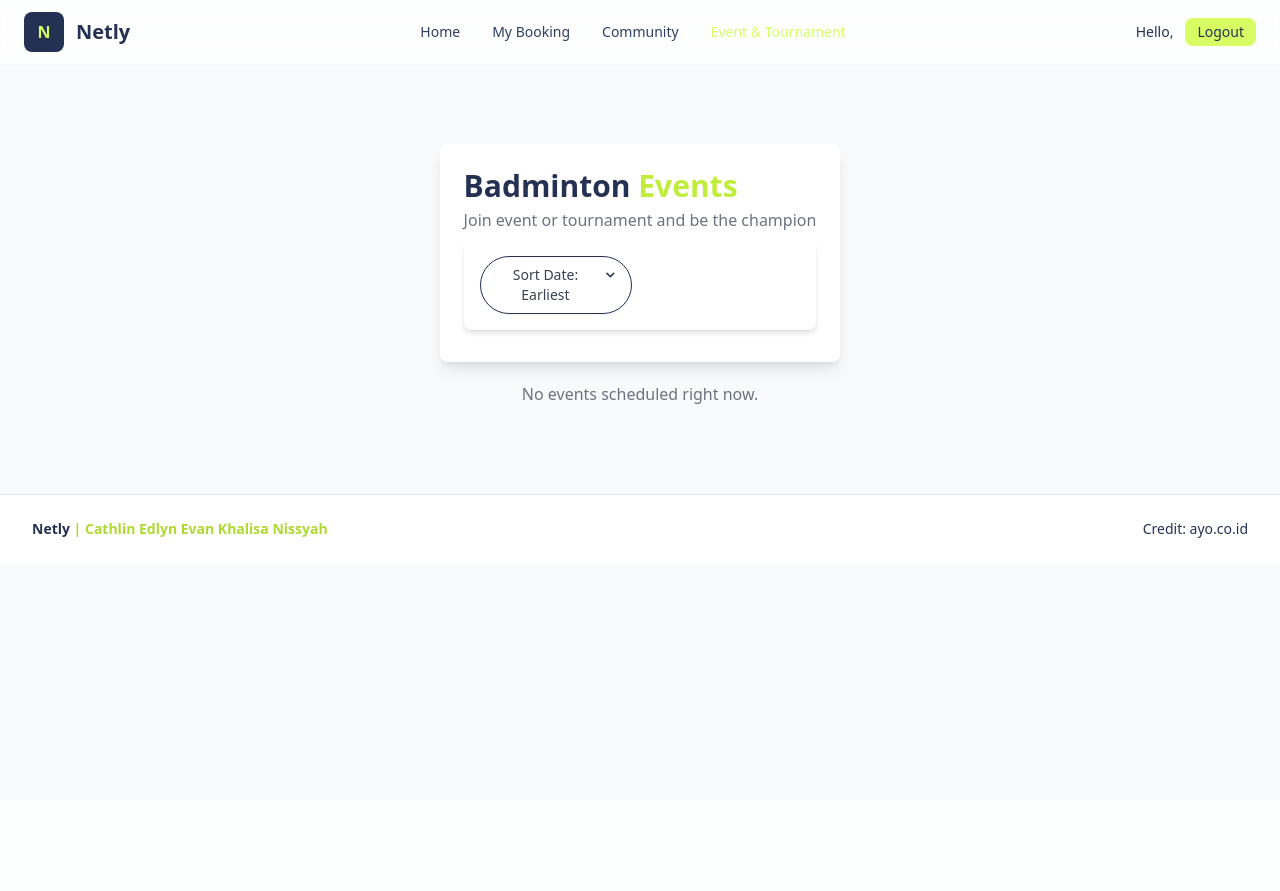
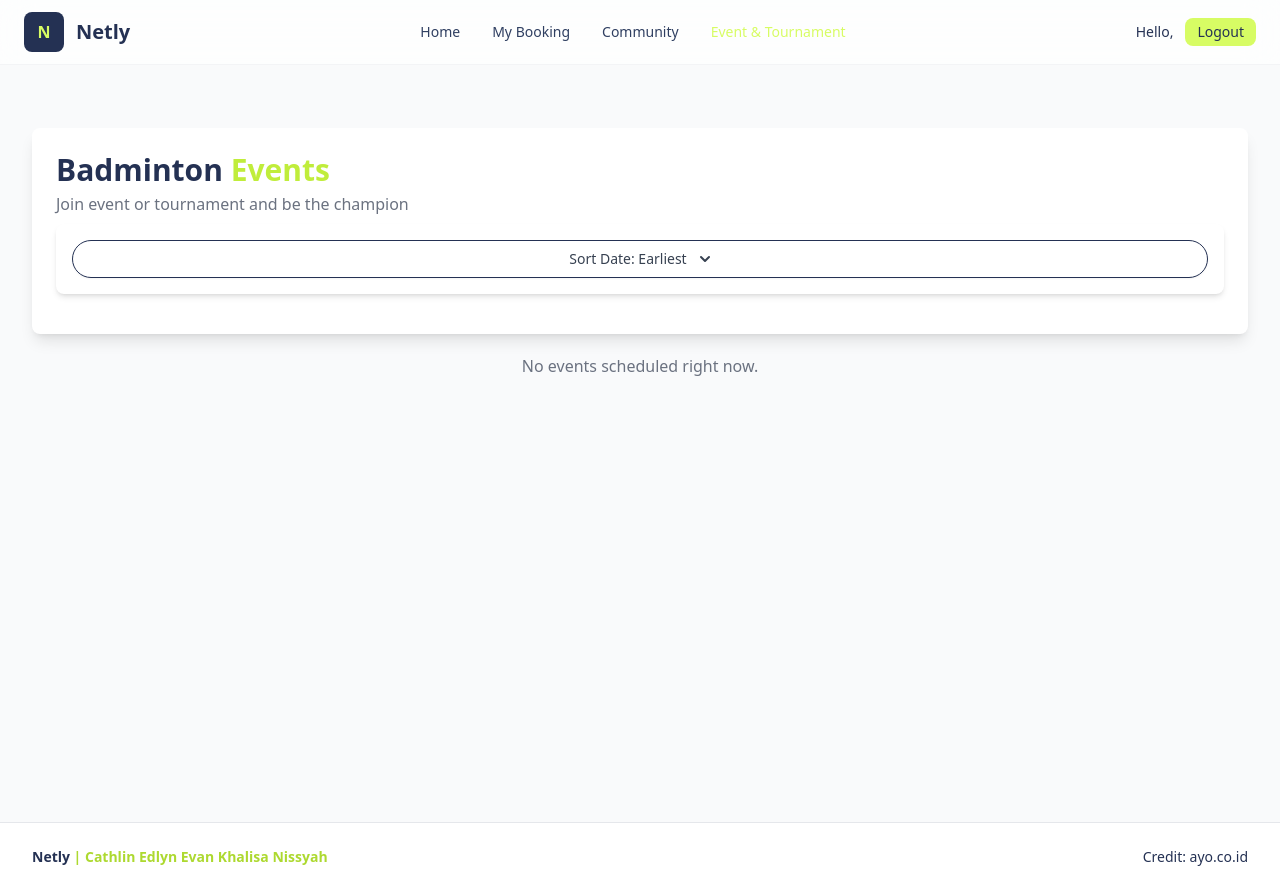
Before and after one commit to pbp-kelompok-A06/netly, a Django app: page /event/ in a window 1280 px wide. Before the commit the page ends 538 px from the top, so only its background shows below. Run offline with Django 5.2, Linux system fonts and the light colour scheme; the visitor is signed in with stand-in values (Sample User, id 1); data that the repository does not hold is empty; some libraries are stand-ins or nearby versions.

Commit message:
ubah ukuran button sorting

```diff
--- a/event/templates/show_event.html
+++ b/event/templates/show_event.html
@@ -4,9 +4,8 @@
 
 {% block content %}
 
-<div class="max-w-7xl mx-auto px-4 sm:px-6 lg:px-8 py-10" style="padding-top: 1rem;">
-
-    <div class="bg-white rounded-lg shadow-lg pt-6 px-6 pb-2 mb-5">
+<div class="w-full max-w-7xl mx-auto px-4 sm:px-6 lg:px-8 py-5" style="padding-top: 0rem;">
+    <div class="bg-white rounded-lg shadow-lg pt-6 px-6 pb-4 mb-5 w-full">
         <h1 class="text-3xl font-bold text-gray-900 mb-1">
             <span class="text-[#243153]">Badminton</span>
             <span class="text-[#c0ed3b]">Events</span>
@@ -39,20 +38,20 @@
                     </div>
                 </div>
 
+                {% if user.is_authenticated and user.profile.role == 'admin' %}
                     <div class="w-full">
-                    {% if user.is_authenticated and user.profile.role == 'admin' %}
                         <button
                             onclick="showCreateModal()"
                             class="inline-flex items-center justify-center w-full px-4 py-2 border border-transparent font-bold text-sm rounded-full shadow-sm text-[#D7FC64] bg-[#243153] hover:bg-opacity-90">
                             Add New Event
                         </button>
+                    </div>
                 {% endif %}
             </div>
         </div>
     </div>
-    </div>
 
-    <div id="event-list-container" class="grid grid-cols-1 md:grid-cols-2 lg:grid-cols-3 gap-6">
+    <div id="event-list-container" class="grid grid-cols-1 md:grid-cols-2 lg:grid-cols-3 gap-6 min-h-[50vh]">
         {% if events %}
             {% for event in events %}
                 {% include 'card_event.html' with event=event %}
@@ -313,6 +312,10 @@
 
             if (result.status === 'success') {
                 showToast('Success!', result.message, 'success');
+                const cardElement = document.querySelector(`[data-event-id="${eventIdToDelete}"]`);
+                if (cardElement) {
+                    cardElement.remove();
+                }
             } else {
                 showToast('Error', result.message || 'Failed to delete event.', 'error');
             }
```
Lines whose indentation alone changed are shown as unchanged.
